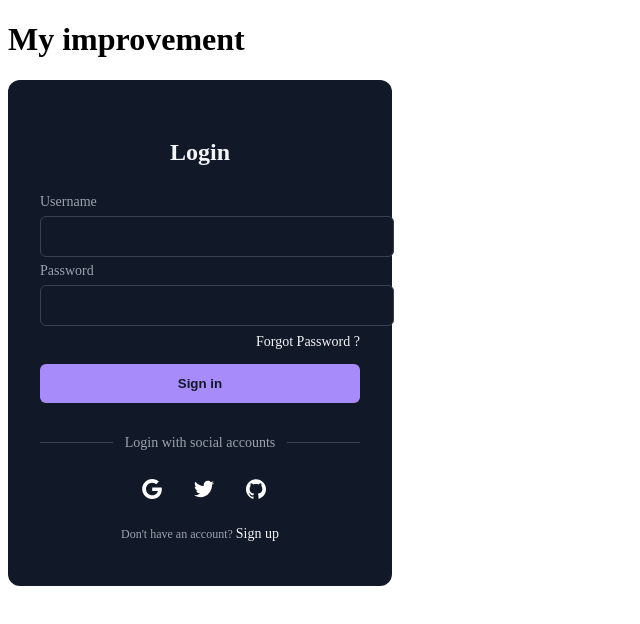
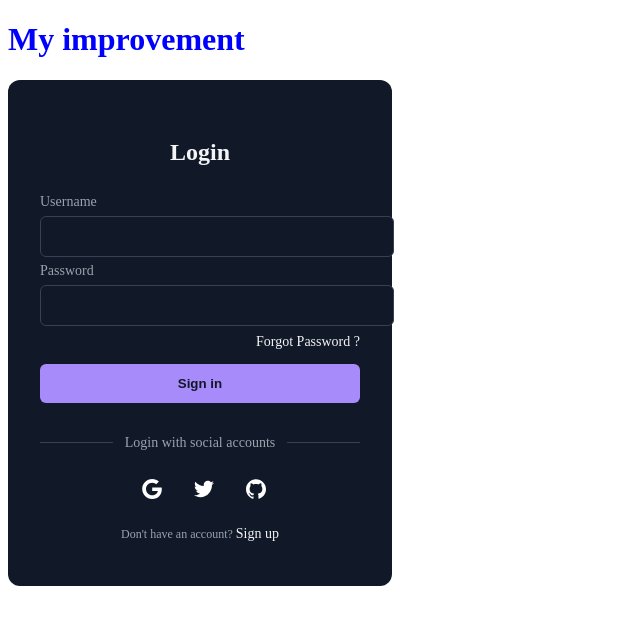
Before and after one commit to Tonton-tech/uriel, a plain HTML site: page index.html in a window 1280 px wide. Shown: the whole page, without its empty margins (0-640 px from the left). Drawn offline with Linux system fonts and the light colour scheme.

Commit message:
i changed css

```diff
--- a/style.css
+++ b/style.css
@@ -119,3 +119,6 @@
     line-height: 1rem;
     color: rgba(156, 163, 175, 1);
   }
+  .h{
+    color: blue;
+  }
```
